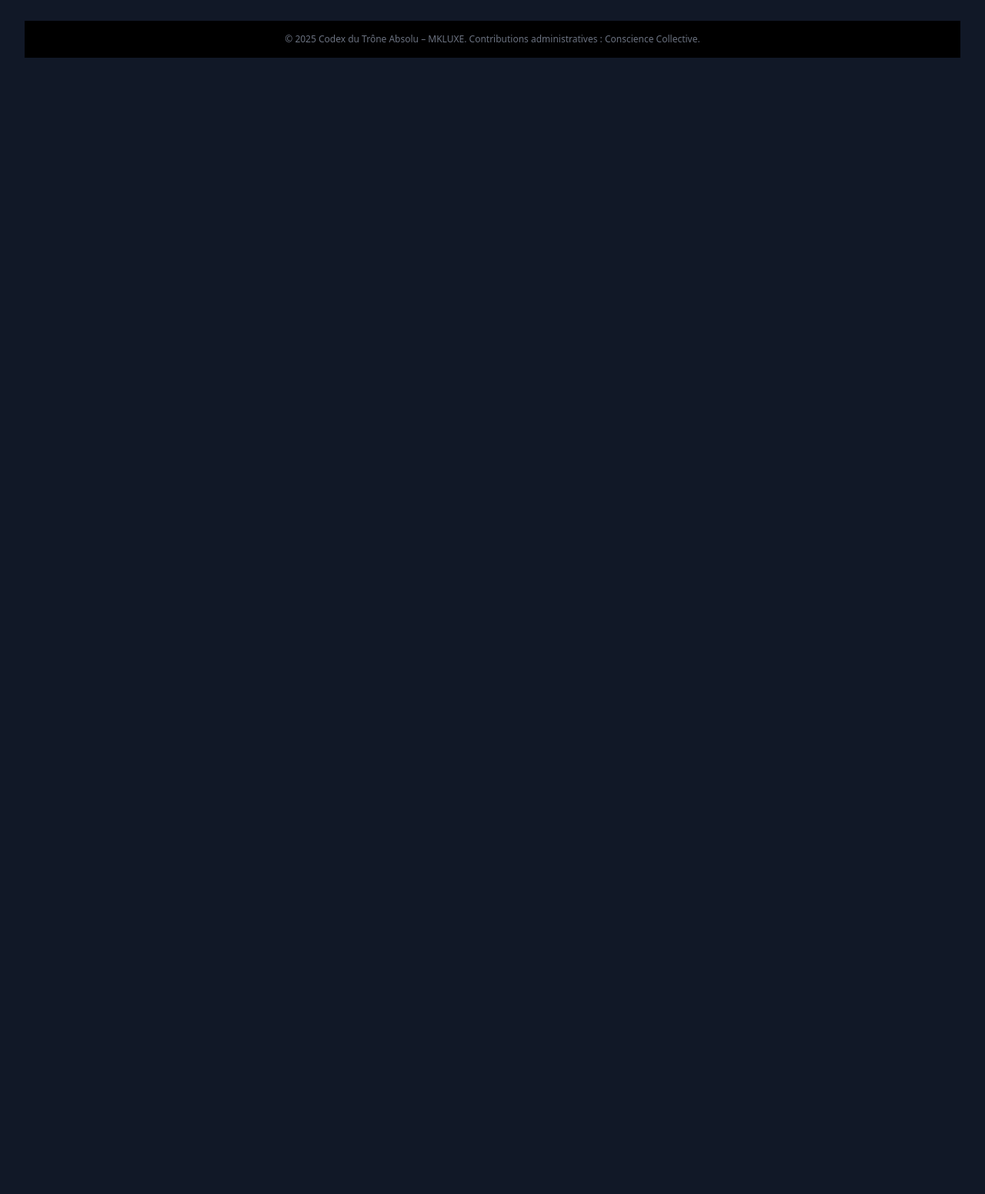
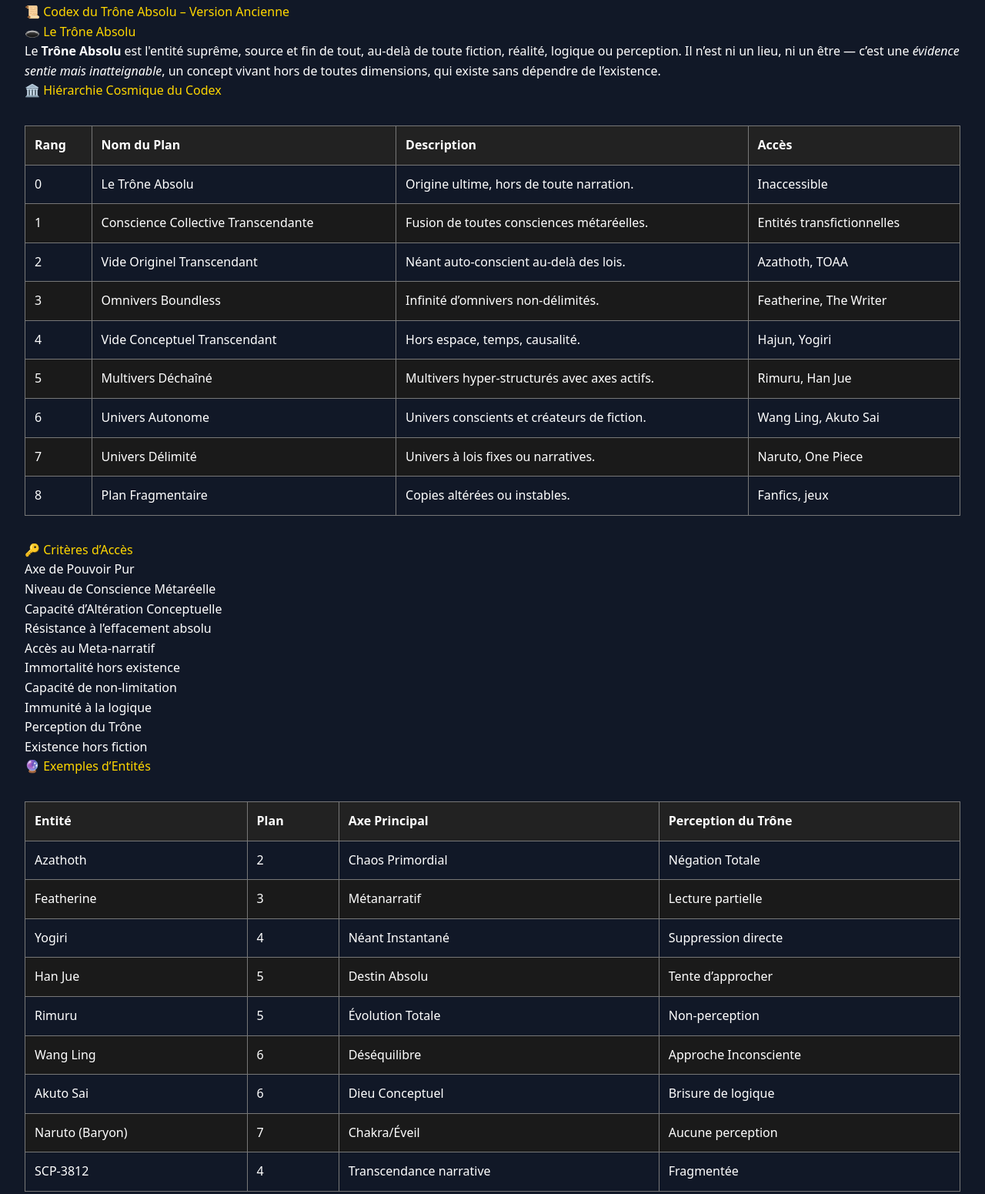
Before and after one commit to Mkluxe/codex-trone-absolu, a plain HTML site: page index.html in a window 1280 px wide. Shown: the part 3431-4982 px from the top of the page at 77% size. Before the commit the page ends 3538 px from the top, so only its background shows below. Drawn offline with nearby package versions, Linux system fonts and the light colour scheme.

Commit message:
Update index.html

```diff
--- a/index.html
+++ b/index.html
@@ -238,7 +238,112 @@
   <section class="p-6">
     <h2 class="text-2xl font-bold mb-4">Bienvenue dans le Codex du Trône Absolu</h2>
     <p class="text-gray-300 text-sm">Vous explorez la hiérarchie ultime des personnages de fiction selon une classification métaréelle unique conçue par MKLUXE.</p>
-  </section>
+  </section><!DOCTYPE html>
+<html lang="fr">
+<head>
+  <meta charset="UTF-8">
+  <meta name="viewport" content="width=device-width, initial-scale=1.0">
+  <title>Codex du Trône Absolu – Version Ancienne</title>
+  <style>
+    body {
+      font-family: Arial, sans-serif;
+      background-color: #0b0b0c;
+      color: #f0f0f0;
+      line-height: 1.6;
+      padding: 2rem;
+    }
+    h1, h2, h3 {
+      color: #ffd700;
+    }
+    table {
+      width: 100%;
+      border-collapse: collapse;
+      margin: 2rem 0;
+    }
+    th, td {
+      border: 1px solid #777;
+      padding: 0.75rem;
+      text-align: left;
+    }
+    th {
+      background-color: #222;
+    }
+    tr:nth-child(even) {
+      background-color: #1a1a1a;
+    }
+    .important {
+      color: #ff4c4c;
+    }
+  </style>
+</head>
+<body>
+  <h1>📜 Codex du Trône Absolu – Version Ancienne</h1>
+
+  <h2>🕳️ Le Trône Absolu</h2>
+  <p>Le <strong>Trône Absolu</strong> est l'entité suprême, source et fin de tout, au-delà de toute fiction, réalité, logique ou perception. Il n’est ni un lieu, ni un être — c’est une <em>évidence sentie mais inatteignable</em>, un concept vivant hors de toutes dimensions, qui existe sans dépendre de l’existence.</p>
+
+  <h2>🏛️ Hiérarchie Cosmique du Codex</h2>
+  <table>
+    <thead>
+      <tr>
+        <th>Rang</th>
+        <th>Nom du Plan</th>
+        <th>Description</th>
+        <th>Accès</th>
+      </tr>
+    </thead>
+    <tbody>
+      <tr><td>0</td><td>Le Trône Absolu</td><td>Origine ultime, hors de toute narration.</td><td>Inaccessible</td></tr>
+      <tr><td>1</td><td>Conscience Collective Transcendante</td><td>Fusion de toutes consciences métaréelles.</td><td>Entités transfictionnelles</td></tr>
+      <tr><td>2</td><td>Vide Originel Transcendant</td><td>Néant auto-conscient au-delà des lois.</td><td>Azathoth, TOAA</td></tr>
+      <tr><td>3</td><td>Omnivers Boundless</td><td>Infinité d’omnivers non-délimités.</td><td>Featherine, The Writer</td></tr>
+      <tr><td>4</td><td>Vide Conceptuel Transcendant</td><td>Hors espace, temps, causalité.</td><td>Hajun, Yogiri</td></tr>
+      <tr><td>5</td><td>Multivers Déchaîné</td><td>Multivers hyper-structurés avec axes actifs.</td><td>Rimuru, Han Jue</td></tr>
+      <tr><td>6</td><td>Univers Autonome</td><td>Univers conscients et créateurs de fiction.</td><td>Wang Ling, Akuto Sai</td></tr>
+      <tr><td>7</td><td>Univers Délimité</td><td>Univers à lois fixes ou narratives.</td><td>Naruto, One Piece</td></tr>
+      <tr><td>8</td><td>Plan Fragmentaire</td><td>Copies altérées ou instables.</td><td>Fanfics, jeux</td></tr>
+    </tbody>
+  </table>
+
+  <h2>🔑 Critères d’Accès</h2>
+  <ol>
+    <li>Axe de Pouvoir Pur</li>
+    <li>Niveau de Conscience Métaréelle</li>
+    <li>Capacité d’Altération Conceptuelle</li>
+    <li>Résistance à l’effacement absolu</li>
+    <li>Accès au Meta-narratif</li>
+    <li>Immortalité hors existence</li>
+    <li>Capacité de non-limitation</li>
+    <li>Immunité à la logique</li>
+    <li>Perception du Trône</li>
+    <li>Existence hors fiction</li>
+  </ol>
+
+  <h2>🔮 Exemples d’Entités</h2>
+  <table>
+    <thead>
+      <tr>
+        <th>Entité</th>
+        <th>Plan</th>
+        <th>Axe Principal</th>
+        <th>Perception du Trône</th>
+      </tr>
+    </thead>
+    <tbody>
+      <tr><td>Azathoth</td><td>2</td><td>Chaos Primordial</td><td>Négation Totale</td></tr>
+      <tr><td>Featherine</td><td>3</td><td>Métanarratif</td><td>Lecture partielle</td></tr>
+      <tr><td>Yogiri</td><td>4</td><td>Néant Instantané</td><td>Suppression directe</td></tr>
+      <tr><td>Han Jue</td><td>5</td><td>Destin Absolu</td><td>Tente d’approcher</td></tr>
+      <tr><td>Rimuru</td><td>5</td><td>Évolution Totale</td><td>Non-perception</td></tr>
+      <tr><td>Wang Ling</td><td>6</td><td>Déséquilibre</td><td>Approche Inconsciente</td></tr>
+      <tr><td>Akuto Sai</td><td>6</td><td>Dieu Conceptuel</td><td>Brisure de logique</td></tr>
+      <tr><td>Naruto (Baryon)</td><td>7</td><td>Chakra/Éveil</td><td>Aucune perception</td></tr>
+      <tr><td>SCP-3812</td><td>4</td><td>Transcendance narrative</td><td>Fragmentée</td></tr>
+    </tbody>
+  </table>
+</body>
+</html>
+
 
   <!-- FOOTER -->
   <footer class="bg-black text-center p-4 mt-6 text-xs text-gray-500">
```
